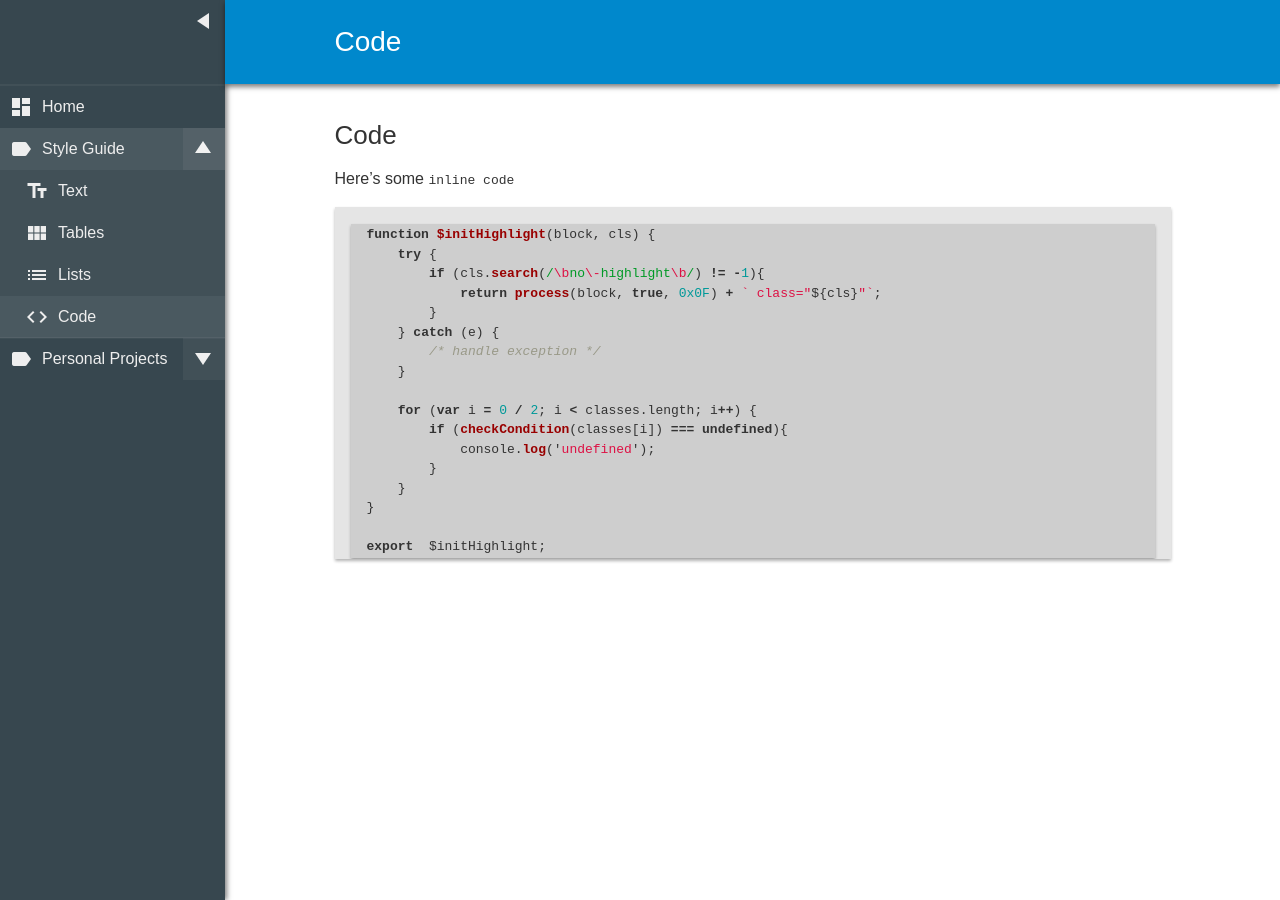
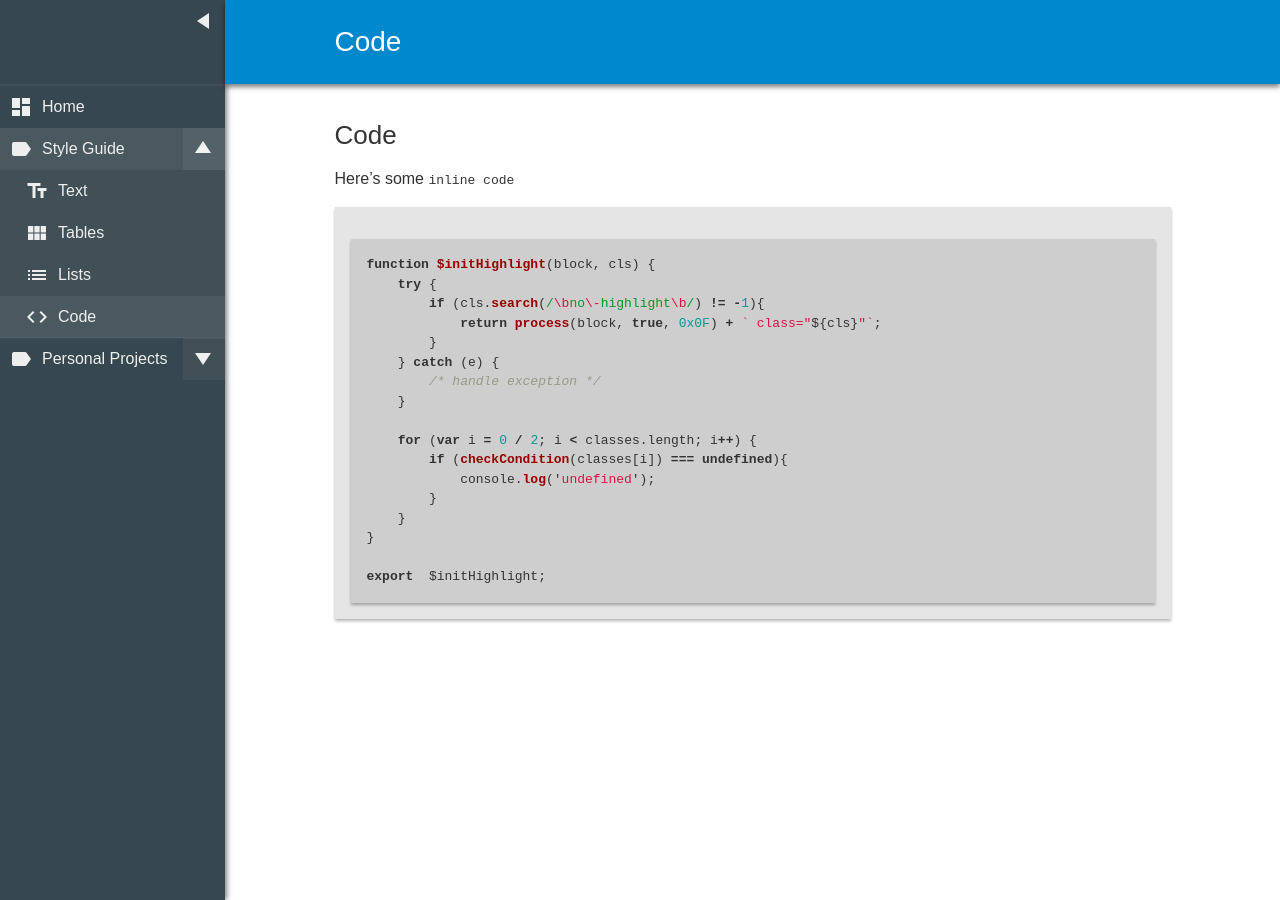
Before and after one commit to zeraphie/zeraphie.github.io, a Jekyll site: the page built from _posts/2017-03-08-code.md, in a window 1280 px wide. Built offline with Jekyll 4.4.1, drawn with Linux system fonts in a browser that asks for light colours.

Commit message:
Update _wrapper.scss

```diff
--- a/_sass/markdown/_wrapper.scss
+++ b/_sass/markdown/_wrapper.scss
@@ -11,7 +11,7 @@
 .highlight {
     margin: 16px 0 0 0;
     box-shadow: $cardShadow;
-    padding: 1px 16px;
+    padding: 16px;
     background: rgba(0, 0, 0, 0.1);
     overflow: auto;
 }
```
